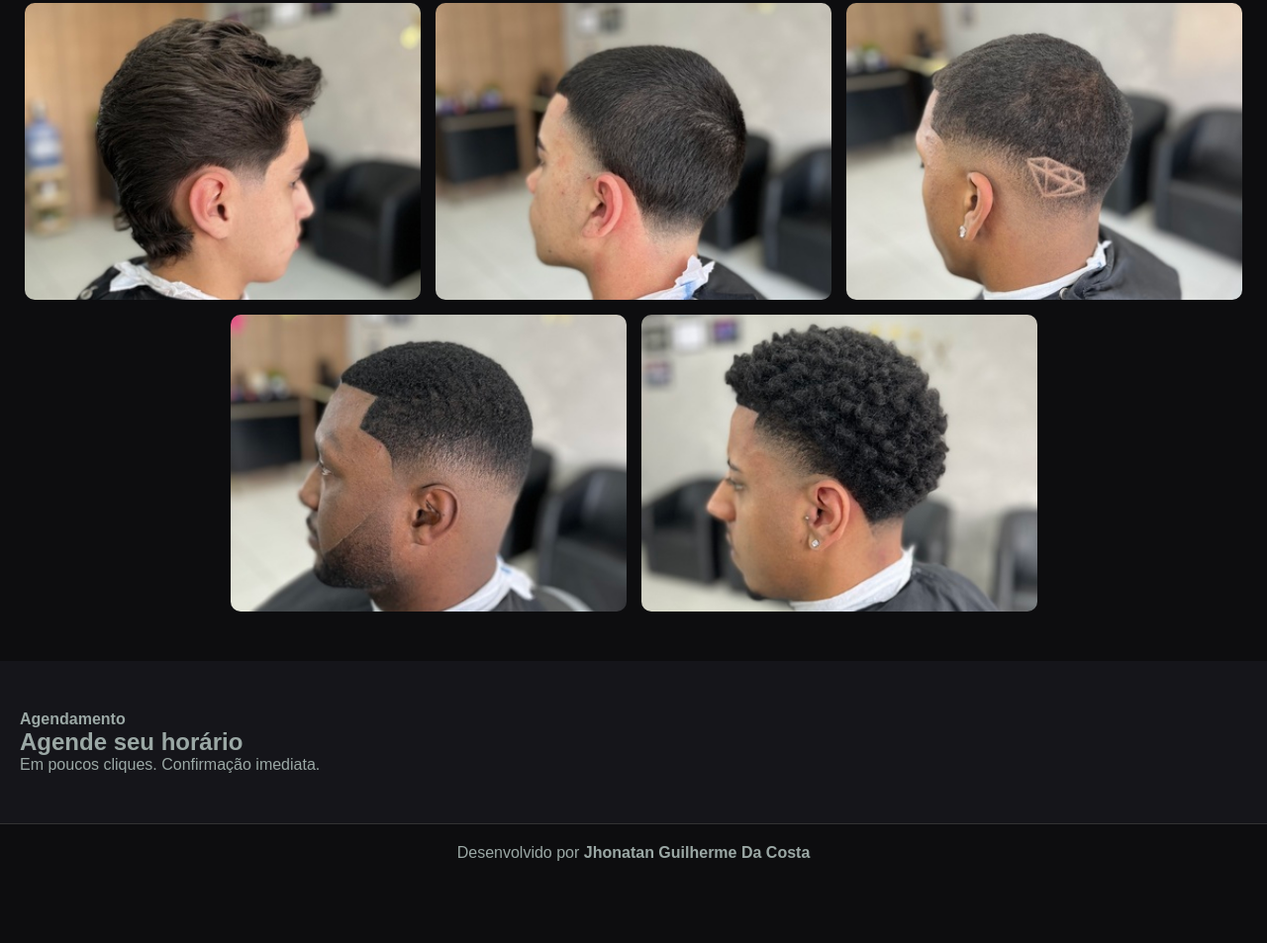
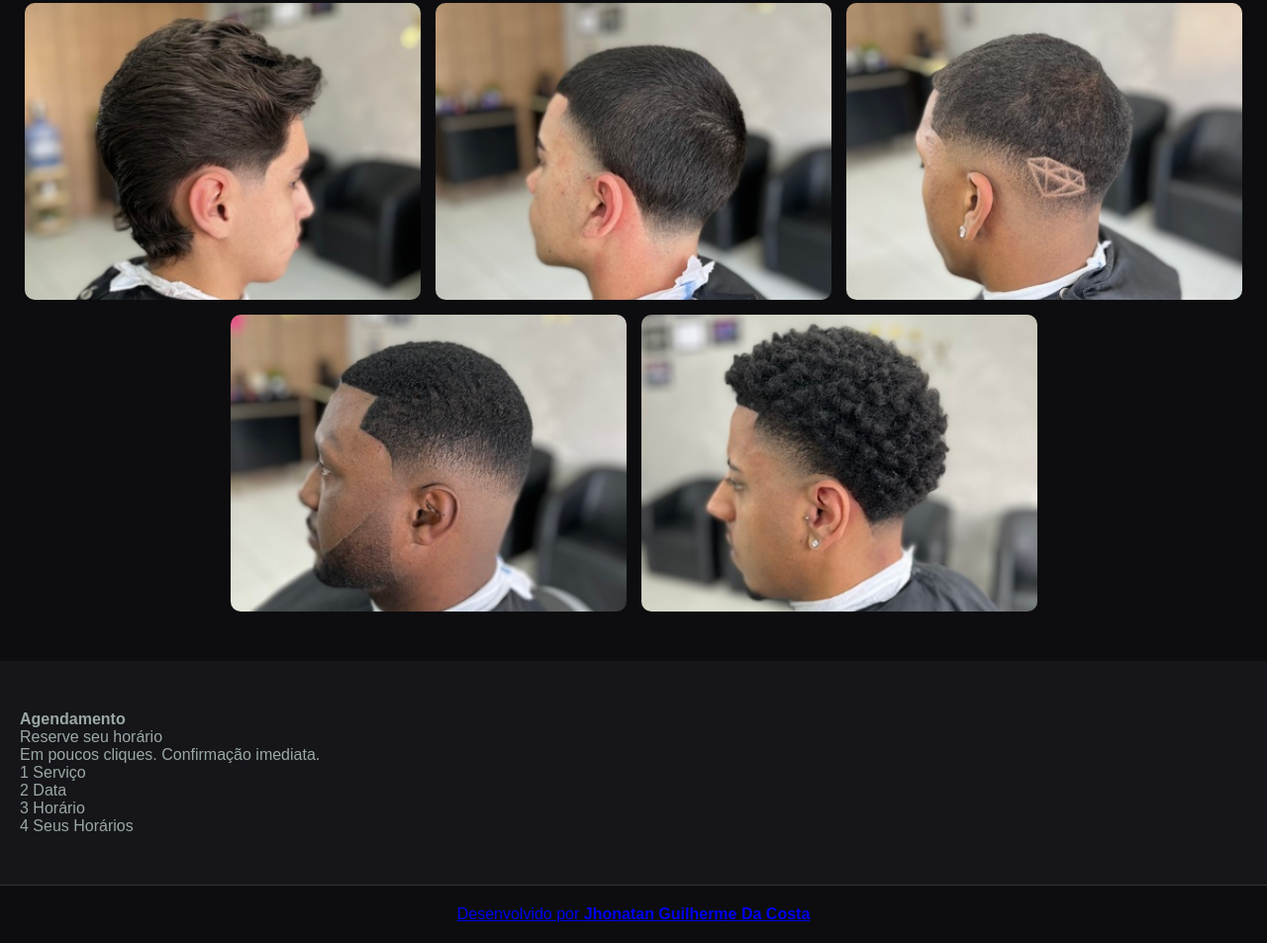
Before and after one commit to Jhonny060/Site-Xavier-Barber, a plain HTML site: page index.html in a window 1280 px wide. Shown: the part 1980-2933 px from the top of the page at 99% size. Before the commit the page ends 2871 px from the top, so only its background shows below. Drawn offline with Linux system fonts and the light colour scheme.

Commit message:
Modify footer and add scheduling section
Updated the footer to include a link to the developer's GitHub profile and added new scheduling items.

```diff
--- a/index.html
+++ b/index.html
@@ -259,18 +259,38 @@
         <h4>Agendamento</h4>
     </div>
     <div class="reserve">
-        <h1>Agende seu horário</h1>
+        <p>Reserve seu horário</p>
     </div>
     <div class="texto-motivador">
         <p>Em poucos cliques. Confirmação imediata.</p>
+    </div>
+    <div class="container-agendamento">
+        <div class="menu-agendamento">
+            <div class="item-agendamento">
+                <span class="arredondar">1</span>
+                <span>Serviço</span>
+            </div>
+            <div class="item-agendamento">
+                <span class="arredondar">2</span>
+                <span>Data</span>
+            </div>
+            <div class="item-agendamento">
+                <span class="arredondar">3</span>
+                <span>Horário</span>
+            </div>
+            <div class="item-agendamento">
+                <span class="arredondar">4</span>
+                <span>Seus Horários</span>
+            </div>
+        </div>
     </div>
 </section>
 </main>
 <!-- FOOTER -->
 <footer>
-    <p class="creditos">
-        Desenvolvido por <strong>Jhonatan Guilherme Da Costa</strong>
-    </p>
+    <a href="https://github.com/Jhonny060">
+            Desenvolvido por <strong>Jhonatan Guilherme Da Costa</strong>
+    </a>
 </footer>
 
 </body>
```
